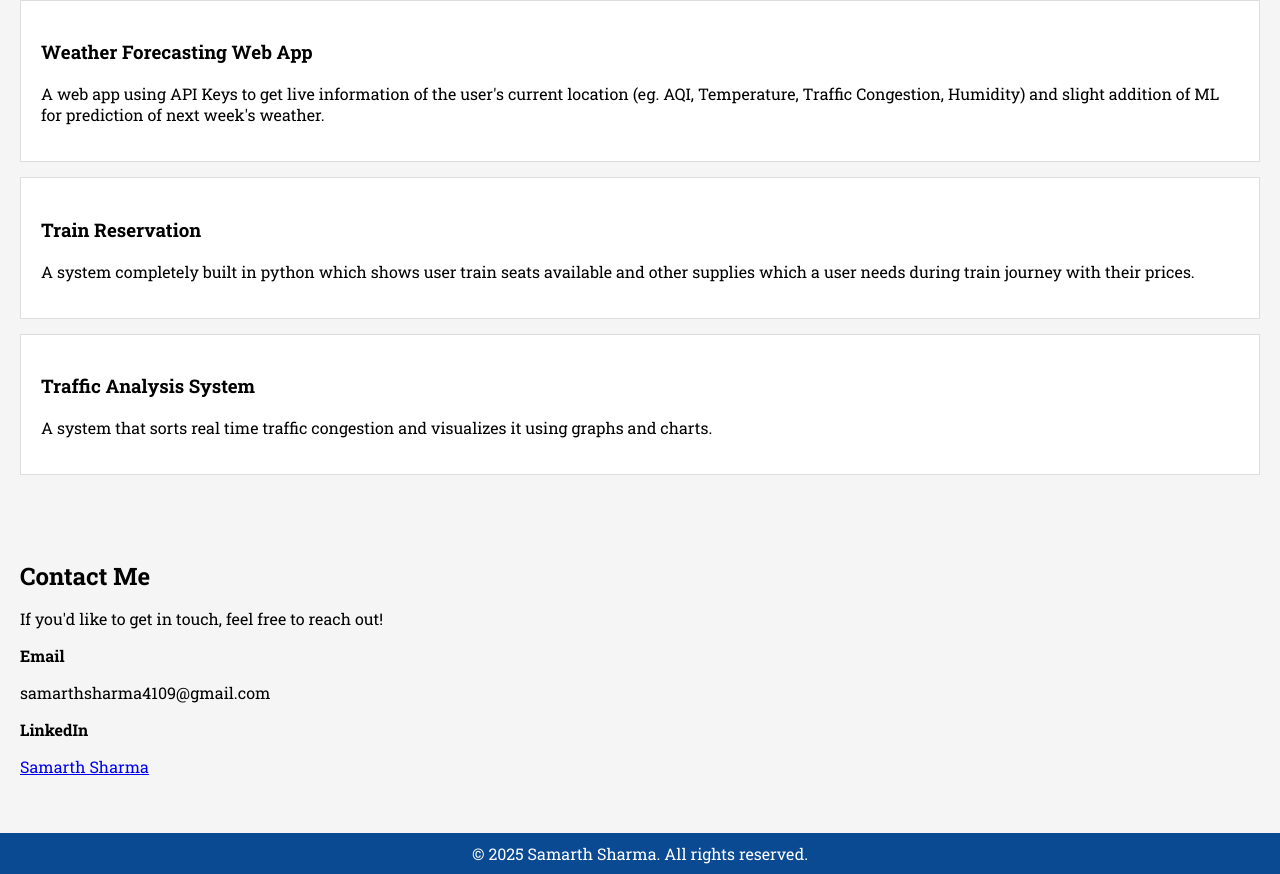
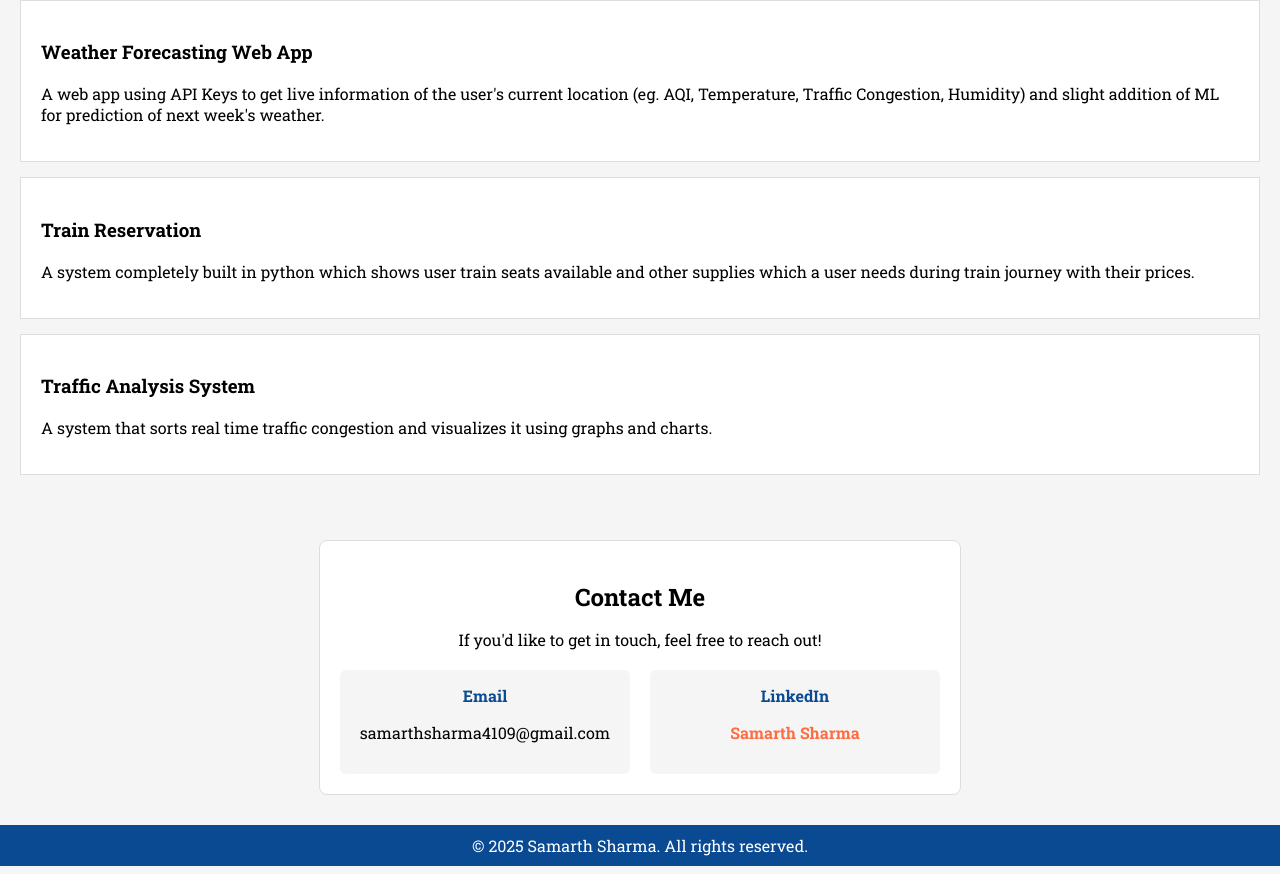
Before and after one commit to samarthsharma0910/My-Portfolio, a plain HTML site: page index.html in a window 1280 px wide. Shown: the part 793-1667 px from the top of the page. Drawn offline with Linux system fonts and the light colour scheme.

Commit message:
Update styles.css

```diff
--- a/styles.css
+++ b/styles.css
@@ -111,7 +111,7 @@ footer {
 }
 .highlight {
     color: #ff6b40;
-    animation: colorChange 3s infinite alternate;
+    animation: colorChange 6s infinite alternate;
 }
 
 @keyframes colorChange {
@@ -121,3 +121,41 @@ footer {
     75% { color: blue; }
     100% { color:yellow; }
 }
+#contact {
+   background: white;
+   border: 1px solid #ddd;
+   max-width: 600px;
+   margin: 30px auto;
+   border-radius: 8px;
+   text-align: center;
+}
+
+.contact-box {
+   display: flex;
+   justify-content: space-around;
+   margin-top: 20px;
+   gap: 20px;
+}
+
+.contact-item {
+   background: #f5f5f5;
+   padding: 15px;
+   border-radius: 6px;
+   flex: 1;
+}
+
+.contact-item strong {
+   color: #094a93;
+   display: block;
+   margin-bottom: 5px;
+}
+
+.contact-item a {
+   color: #ff6b40;
+   text-decoration: none;
+   font-weight: bold;
+}
+
+.contact-item a:hover {
+   text-decoration: underline;
+}
```
